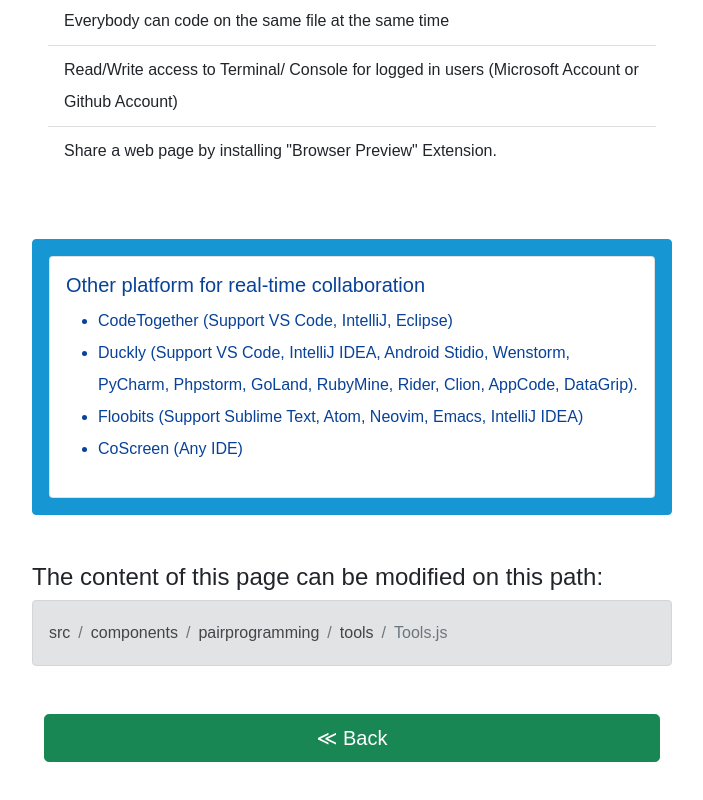
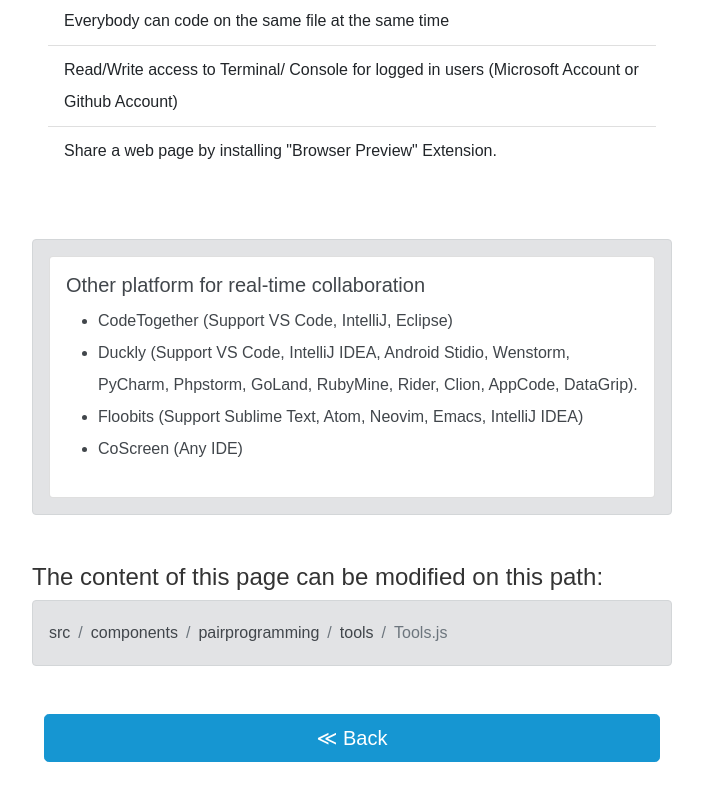
Before and after one commit to Farnoosh63/Tic-Tac-Toe, a React (Create React App) app: page /Tic-Tac-Toe/pair-programming/tools in a window 1280 px wide. Shown: the part 790-1590 px from the top of the page, without its empty margins (288-991 px from the left). Built offline with nearby package versions, Linux system fonts and the light colour scheme.

Commit message:
Update bootstrap classes to match Urban's identity.

```diff
--- a/src/components/home/home.js
+++ b/src/components/home/home.js
@@ -4,7 +4,7 @@ import { Link } from "react-router-dom";
 function Home() {
   return (
     <div className="d-grid gap-2 mb-4">
-      <Alert variant="success">
+      <Alert variant="light">
         <Alert.Heading>
           Remote Pair Programming with Farnoosh Johnson
         </Alert.Heading>
@@ -21,12 +21,12 @@ function Home() {
         <Link
           to="/Tic-Tac-Toe/game"
           className="text-decoration-none"
-          style={{ color: "black" }}
+          style={{ color: "#333" }}
         >
           Game
         </Link>
       </Button>
-      <Button variant="success" size="lg">
+      <Button variant="primary" size="lg">
         <Link
           to="/Tic-Tac-Toe/pair-programming"
           className="text-decoration-none"
--- a/src/components/pairprogramming/benefits/Benefits.js
+++ b/src/components/pairprogramming/benefits/Benefits.js
@@ -7,9 +7,7 @@ function Benefits() {
     <div>
       <h3>Benefits of Pair Programming:</h3>
       <ul className="my-4">
-        <li>
-          A collaborative way to solve problems.
-        </li>
+        <li>A collaborative way to solve problems.</li>
         <li>
           Increase code quality, and reducing the risk of errors and going down
           the rabbit hole.
@@ -28,7 +26,7 @@ function Benefits() {
       <Container className="mt-5">
         <Row className="justify-content-md-center">
           <Col md={4}>
-            <Button variant="success" size="lg">
+            <Button variant="primary" size="lg">
               <Link
                 to="/Tic-Tac-Toe/pair-programming"
                 className="text-decoration-none"
@@ -39,7 +37,7 @@ function Benefits() {
             </Button>
           </Col>
           <Col md={4}>
-            <Button variant="success" size="lg" className={classes.right}>
+            <Button variant="primary" size="lg" className={classes.right}>
               <Link
                 to="/Tic-Tac-Toe/pair-programming/tools"
                 className="text-decoration-none"
--- a/src/components/pairprogramming/definition/PairProgramming.js
+++ b/src/components/pairprogramming/definition/PairProgramming.js
@@ -17,7 +17,7 @@ function PairProgramming() {
       <Container className="mt-5">
         <Row className="justify-content-md-center">
           <Col md={4}>
-            <Button variant="success" size="lg">
+            <Button variant="primary" size="lg">
               <Link
                 to="/Tic-Tac-Toe"
                 className="text-decoration-none"
@@ -28,7 +28,7 @@ function PairProgramming() {
             </Button>
           </Col>
           <Col md={4}>
-            <Button variant="success" size="lg" className={classes.right}>
+            <Button variant="primary" size="lg" className={classes.right}>
               <Link
                 to="/Tic-Tac-Toe/pair-programming/benefits"
                 className="text-decoration-none"
--- a/src/components/pairprogramming/tools/Tools.js
+++ b/src/components/pairprogramming/tools/Tools.js
@@ -74,7 +74,7 @@ function Tools() {
           </ListGroup>
         </Card.Body>
       </Card>
-      <Alert variant="primary" className="mt-5">
+      <Alert variant="secondary" className="mt-5">
         <Card>
           <Card.Body>
             <Card.Title>Other platform for real-time collaboration</Card.Title>
@@ -111,7 +111,7 @@ function Tools() {
       <Container className="mt-5">
         <Row className="justify-content-md-center">
           <Col className="d-grid gap-2">
-            <Button variant="success" size="lg">
+            <Button variant="primary" size="lg">
               <Link
                 to="/Tic-Tac-Toe/pair-programming/benefits"
                 className="text-decoration-none"
--- a/src/index.css
+++ b/src/index.css
@@ -2,10 +2,12 @@ body {
   font-family: sans-serif;
   line-height: 2rem;
   font-size: 1rem;
+  color: #333;
 }
 
-.alert-primary {
-    color: #084298;
+.alert-primary,
+.btn-primary  {
+    color: #fff;
     background-color: #1696d2;
     border-color: #1696d2;
 }
@@ -13,3 +15,14 @@ body {
 .breadcrumb {
   margin-bottom: 0;
 }
+.alert-light {
+  color: #333;
+  background-color: #fefefe;
+  border-color: #fdfdfe;
+}
+
+.btn-primary:hover {
+  color: #fff;
+  background-color: #1696d2;
+  border-color: #1696d2;
+}
```
